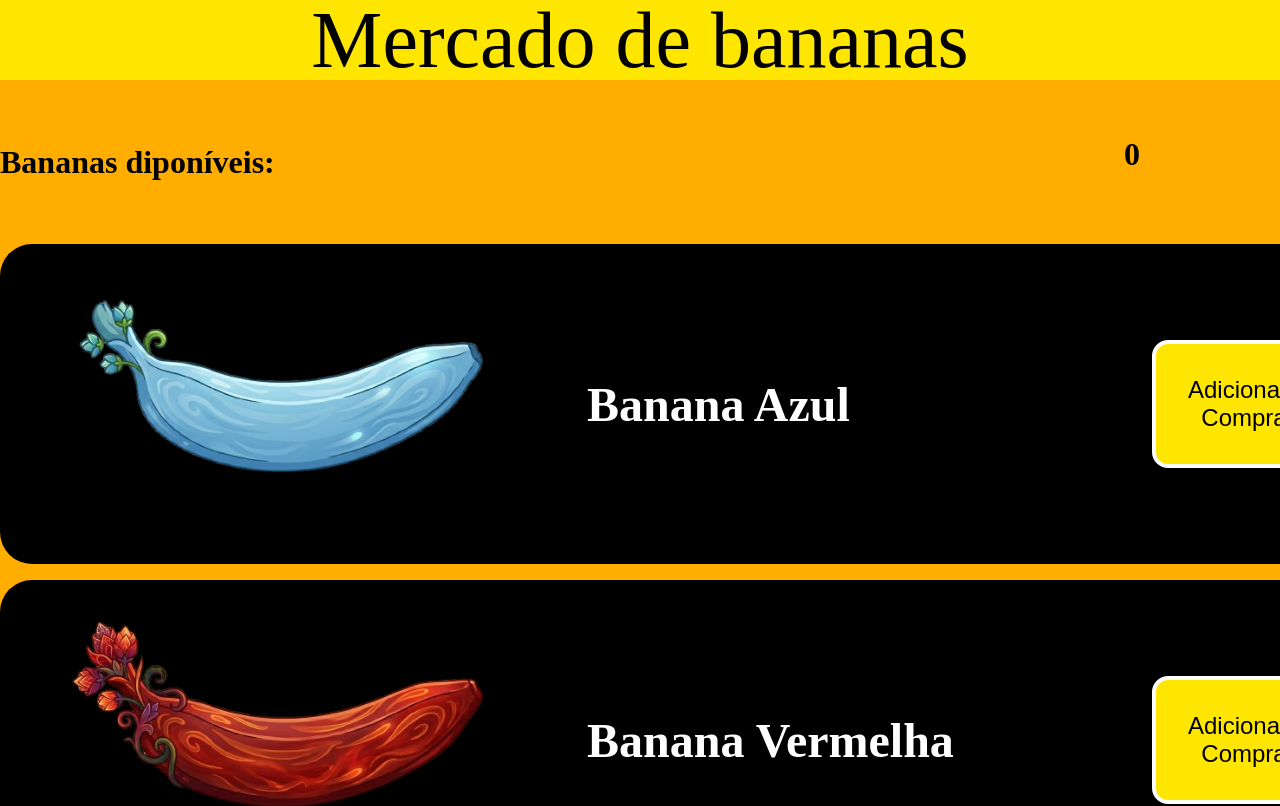
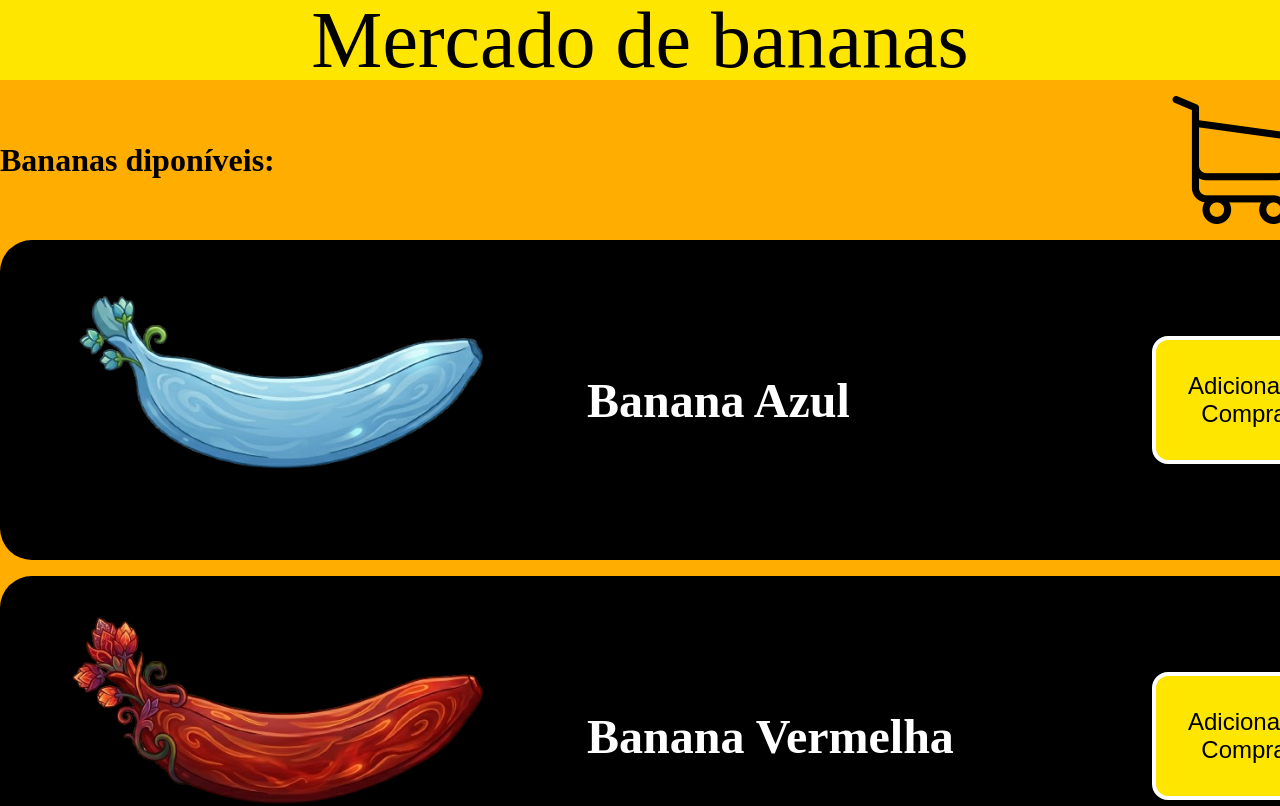
Before and after one commit to joaopug/Trabalho_DevOps, a React (Vite) app: page / in a window 1280 px wide. Shown: the top 806 px of the page. Built offline with nearby package versions, Linux system fonts and the light colour scheme.

Commit message:
style: melhorado o jeito que o total de bananas aparece

```diff
--- a/src/App.css
+++ b/src/App.css
@@ -31,8 +31,12 @@ header {
 }
 
 .carrinhoEQtdeTotal {
+    width: 15rem;
+  display: flex;
   cursor: pointer;
   margin-right: 2rem;
+  align-items: center;
+  gap: 3rem;
 }
 
 .carrinhoEQtdeTotal img {
@@ -40,9 +44,6 @@ header {
 }
 
 .carrinhoEQtdeTotal h1 {
-  position: absolute;
-  top: 115px;
-  right: 140px;
 }
 
 .banana {
```
